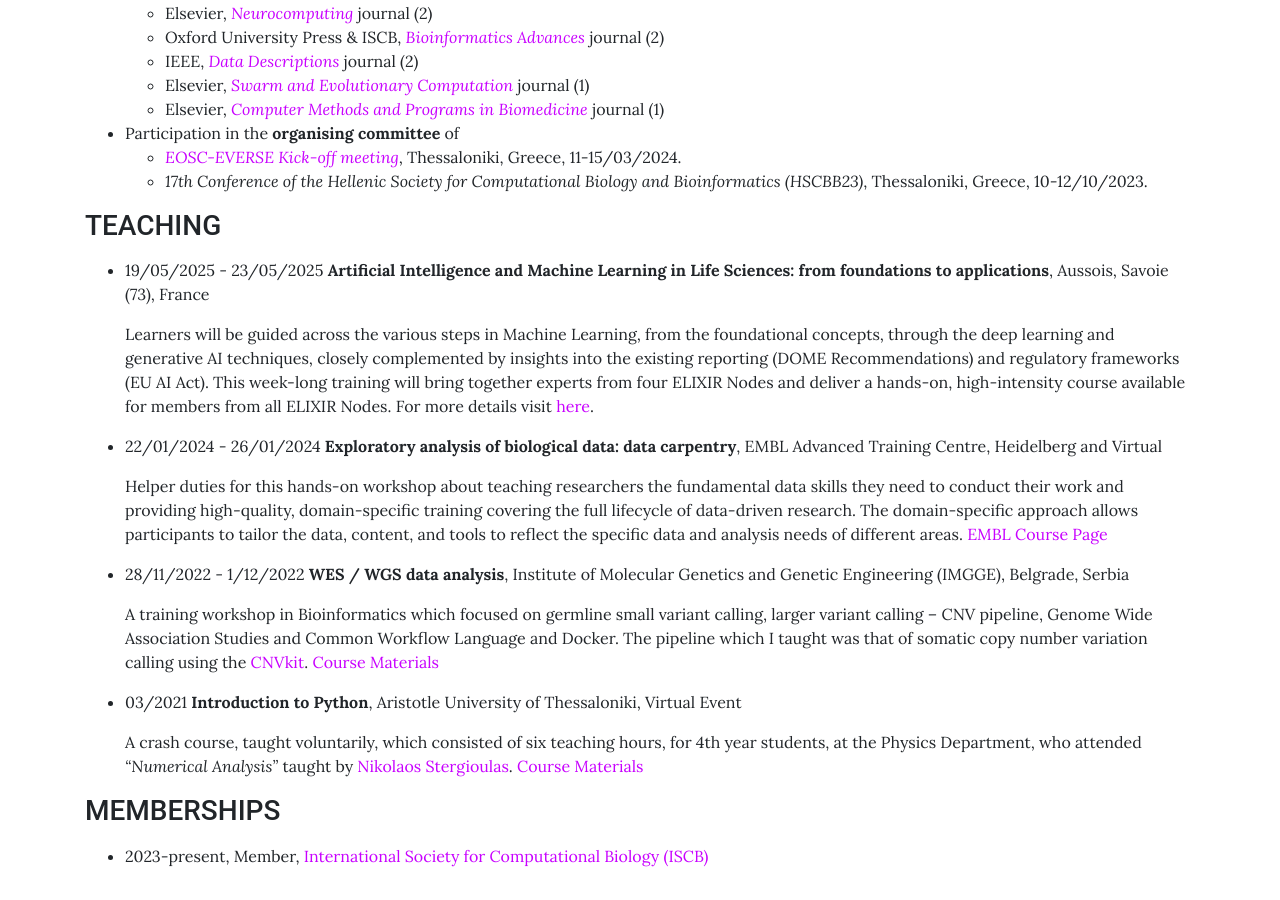
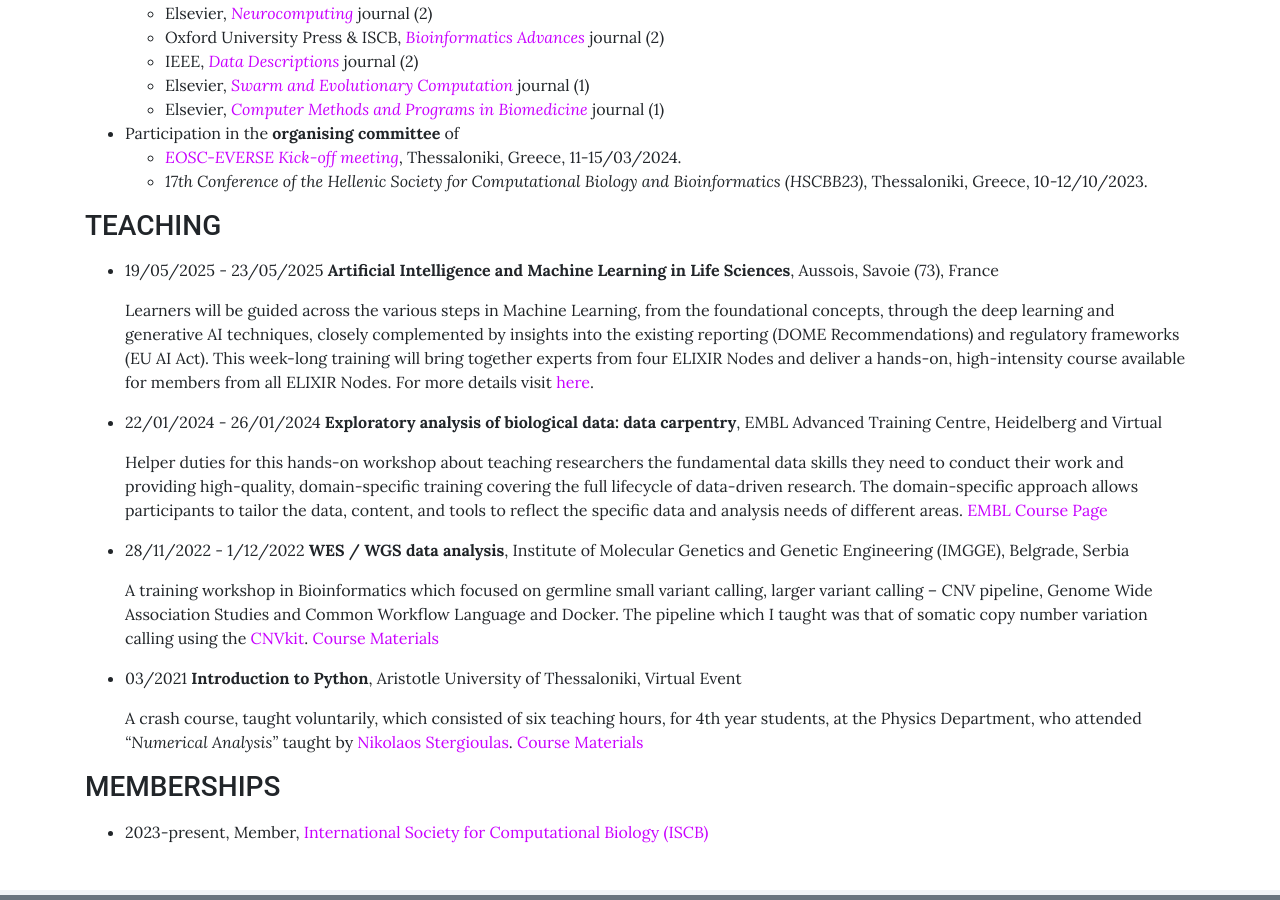
Before and after one commit to sfragkoul/sfragkoul.github.io, a Jekyll site: the page built from pages/CV.md, in a window 1280 px wide and 900 px high, scrolled down 1912 px. Built offline with Jekyll 4.4.1, drawn with Linux system fonts in a browser that asks for light colours.

Commit message:
Update CV.md

```diff
--- a/pages/CV.md
+++ b/pages/CV.md
@@ -85,7 +85,7 @@ background: /assets/img/groupLogo/CV.jpg
 ### TEACHING
 <p style="margin-bottom:15px"></p>
 
-- 19/05/2025 - 23/05/2025 	**Artificial Intelligence and Machine Learning in Life Sciences: from foundations to applications**, Aussois, Savoie (73), France
+- 19/05/2025 - 23/05/2025 	**Artificial Intelligence and Machine Learning in Life Sciences**, Aussois, Savoie (73), France
 
   Learners will be guided across the various steps in Machine Learning, from the foundational concepts, through the deep learning and generative AI techniques, closely complemented by insights into the existing reporting (DOME Recommendations) and regulatory frameworks (EU AI Act). This week-long training will bring together experts from four ELIXIR Nodes and deliver a hands-on, high-intensity course available for members from all ELIXIR Nodes. For more details visit [here](https://moodle.france-bioinformatique.fr/course/view.php?id=34).
 
```
